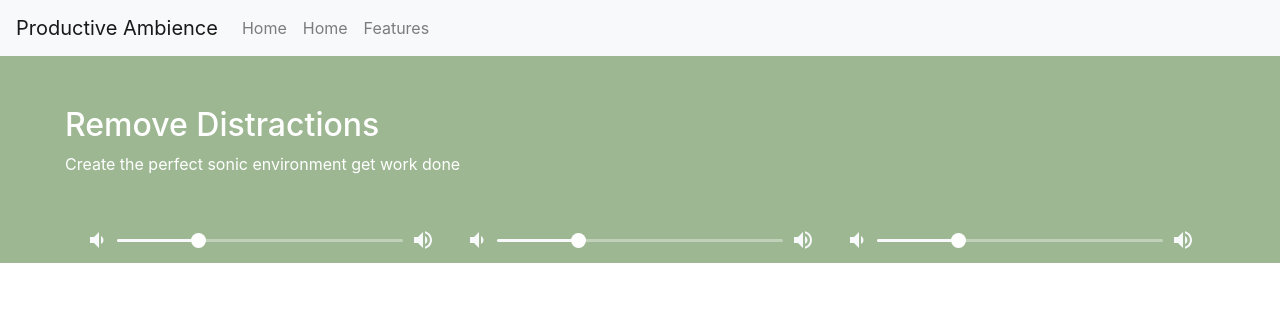
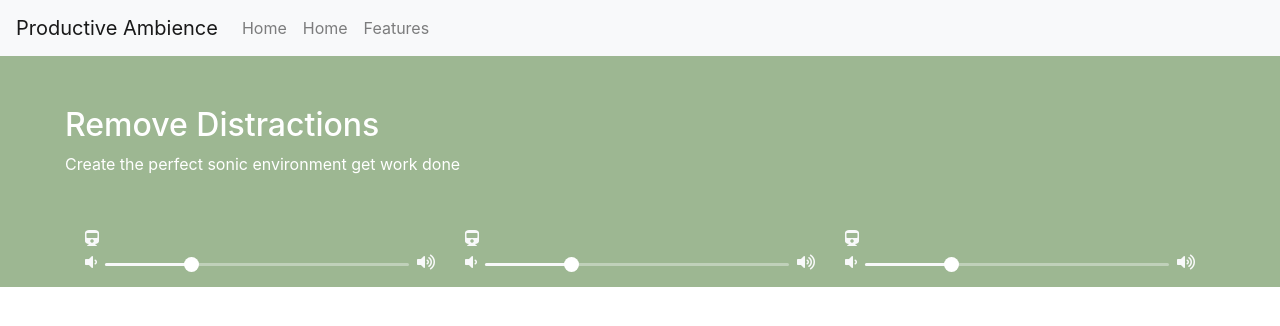
Before and after one commit to wqding/Productive-Ambience, a React (Create React App) app: page / in a window 1280 px wide. Shown: the top 326 px of the page. Built offline with nearby package versions, Linux system fonts and the light colour scheme.

Commit message:
added font awesome

```diff
--- a/package.json
+++ b/package.json
@@ -4,7 +4,6 @@
   "private": true,
   "dependencies": {
     "@material-ui/core": "^4.7.2",
-    "@material-ui/icons": "^4.5.1",
     "@testing-library/jest-dom": "^4.2.4",
     "@testing-library/react": "^9.3.3",
     "@testing-library/user-event": "^7.1.2",
--- a/public/index.html
+++ b/public/index.html
@@ -32,6 +32,8 @@
       crossorigin="anonymous"
     />
     <link rel="stylesheet" href="https://fonts.googleapis.com/css?family=Roboto:300,400,500,700&display=swap" />
+    <link rel="stylesheet" href="https://cdnjs.cloudflare.com/ajax/libs/font-awesome/5.11.2/css/all.min.css"/>
+        <!-- <script type="text/javascript"> (function() { var css = document.createElement('link'); css.href = 'https://use.fontawesome.com/releases/v5.1.0/css/all.css'; css.rel = 'stylesheet'; css.type = 'text/css'; document.getElementsByTagName('head')[0].appendChild(css); })(); </script> -->
   </head>
   <body>
     <noscript>You need to enable JavaScript to run this app.</noscript>
--- a/src/components/soundTile.js
+++ b/src/components/soundTile.js
@@ -1,10 +1,11 @@
 import React from 'react';
 import { withStyles, makeStyles } from '@material-ui/core/styles';import Grid from '@material-ui/core/Grid';
 import Slider from '@material-ui/core/Slider';
-import VolumeDown from '@material-ui/icons/VolumeDown';
-import VolumeUp from '@material-ui/icons/VolumeUp';
 import Tooltip from '@material-ui/core/Tooltip';
+import { FontAwesomeIcon } from '@fortawesome/react-fontawesome'
+// import {wind} from '@fortawesome/free-regular-svg-icons'
 import PropTypes from 'prop-types';
+
 
 function ValueLabelComponent(props) {
     const { children, open, value } = props;
@@ -71,17 +72,21 @@ const SoundTile = (props) => {
     };
 
     return (
-        <Grid container spacing={1} style={{color: '#F8F9FA'}}>
+        <div  style={{color: '#F8F9FA'}}>
+            <i class="fas fa-train"></i>
+            <Grid container spacing={1}>
                 <Grid item>
-                <VolumeDown />
+                    <i class="fas fa-volume-down"></i>
                 </Grid>
                 <Grid item xs>
                     <VolumeSlider value={value} ValueLabelComponent={ValueLabelComponent} onChange={handleChange} aria-labelledby="VolumeSlider" />
                 </Grid>
                 <Grid item>
-            <VolumeUp />
+                    <i class="fas fa-volume-up"></i>
                 </Grid>
             </Grid>
+        </div>
+
     )
 }
 
```
Also changed, not shown: src/components/tilesConfig.js (added), 1 other file (tests, documents, lock files or other folders). Lines whose indentation alone changed are shown as unchanged.
